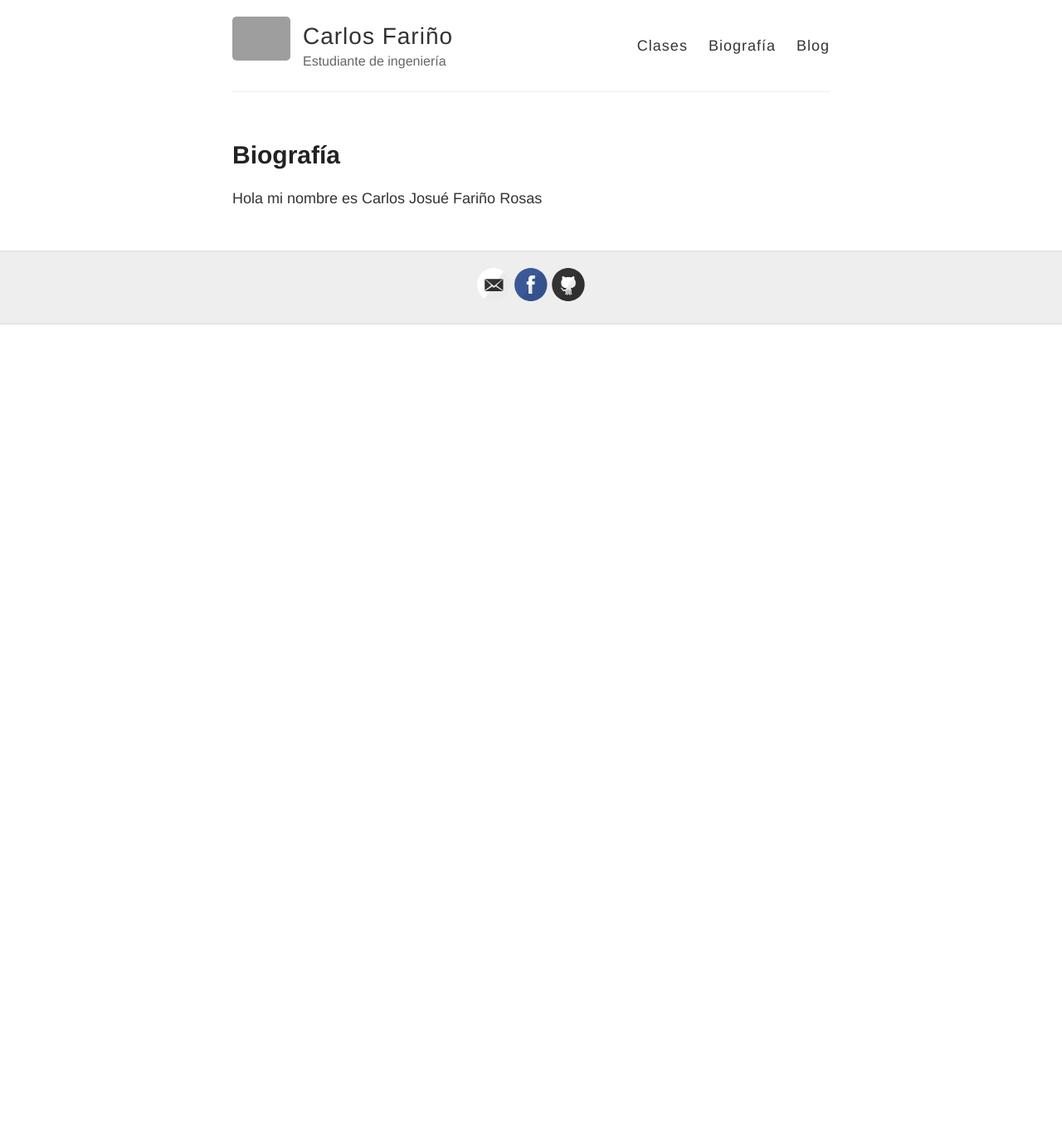
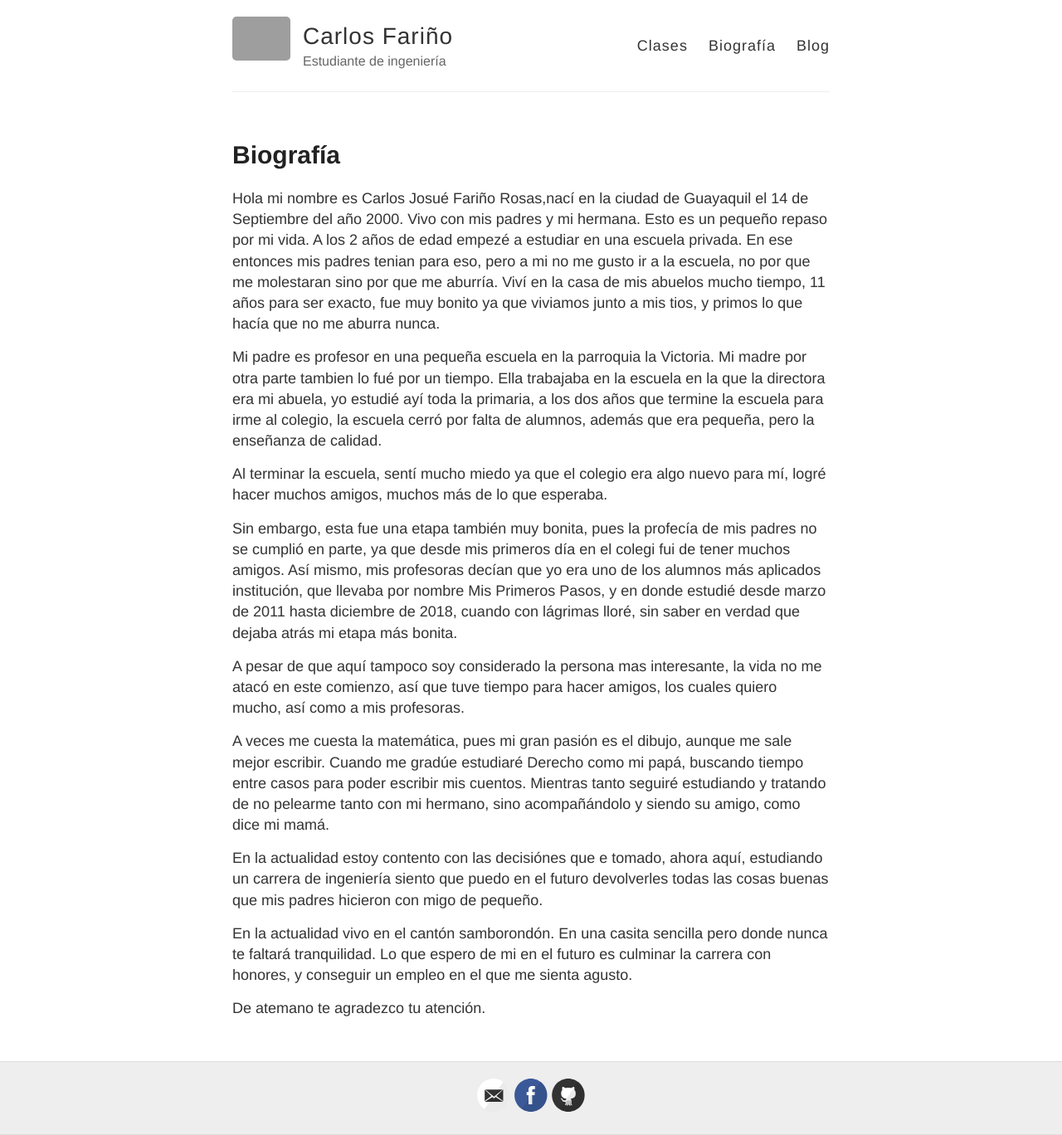
Before and after one commit to andrescharro22/Carlos-F007.github.io, a Jekyll site: the page built from biografía.md, in a window 1280 px wide. Shown: the whole page at 83% size. Built offline with Jekyll 4.4.1, drawn with Linux system fonts in a browser that asks for light colours; before the commit the page ends 900 px from its top, so only the background shows below that; grey boxes are pictures that could not be loaded.

Commit message:
Update biografía.md

```diff
--- a/biografía.md
+++ b/biografía.md
@@ -6,4 +6,22 @@ permalink: /biografía/
 
 
 
-Hola mi nombre es Carlos Josué Fariño Rosas
+Hola mi nombre es Carlos Josué Fariño Rosas,nací en la ciudad de Guayaquil el 14 de Septiembre del año 2000. Vivo con mis padres y mi hermana.
+Esto es un pequeño repaso por mi vida. A los 2 años de edad empezé a estudiar en una escuela privada. En ese entonces mis padres tenian para eso, pero a mi no me gusto ir a la escuela, no por que me molestaran sino por que me aburría. Viví en la casa de mis abuelos mucho tiempo, 11 años para ser exacto, fue muy bonito ya que viviamos junto a mis tios, y primos lo que hacía que no me aburra nunca.
+
+Mi padre es profesor en una pequeña escuela en la parroquia la Victoria. Mi madre por otra parte tambien lo fué por un tiempo. Ella trabajaba en la escuela en la que la directora era mi abuela, yo estudié ayí toda la primaria, a los dos años que termine la escuela para irme al colegio, la escuela cerró por falta de alumnos, además que era pequeña, pero la enseñanza de calidad.
+
+Al terminar la escuela, sentí mucho miedo ya que el colegio era algo nuevo para mí, logré hacer muchos amigos, muchos más de lo que esperaba.
+
+Sin embargo, esta fue una etapa también muy bonita, pues la profecía de mis padres no se cumplió en parte, ya que desde mis primeros día en el colegi fui de tener muchos amigos. Así mismo, mis profesoras decían que yo era uno de los alumnos más aplicados institución, que llevaba por nombre Mis Primeros Pasos, y en donde estudié desde marzo de 2011 hasta diciembre de 2018, cuando con lágrimas lloré, sin saber en verdad que dejaba atrás mi etapa más bonita.
+
+
+A pesar de que aquí tampoco soy considerado la persona mas interesante, la vida no me atacó en este comienzo, así que tuve tiempo para hacer amigos, los cuales quiero mucho, así como a mis profesoras.
+
+A veces me cuesta la matemática, pues mi gran pasión es el dibujo, aunque me sale mejor escribir. Cuando me gradúe estudiaré Derecho como mi papá, buscando tiempo entre casos para poder escribir mis cuentos. Mientras tanto seguiré estudiando y tratando de no pelearme tanto con mi hermano, sino acompañándolo y siendo su amigo, como dice mi mamá.
+
+En la actualidad estoy contento con las decisiónes que e tomado, ahora aquí, estudiando un carrera de ingeniería siento que puedo en el futuro devolverles todas las cosas buenas que mis padres hicieron con migo de pequeño.
+
+En la actualidad vivo en el cantón samborondón. En una casita sencilla pero donde nunca te faltará tranquilidad. Lo que espero de mi en el futuro es culminar la carrera con honores, y conseguir un empleo en el que me sienta agusto.
+
+De atemano te agradezco tu atención.
```
